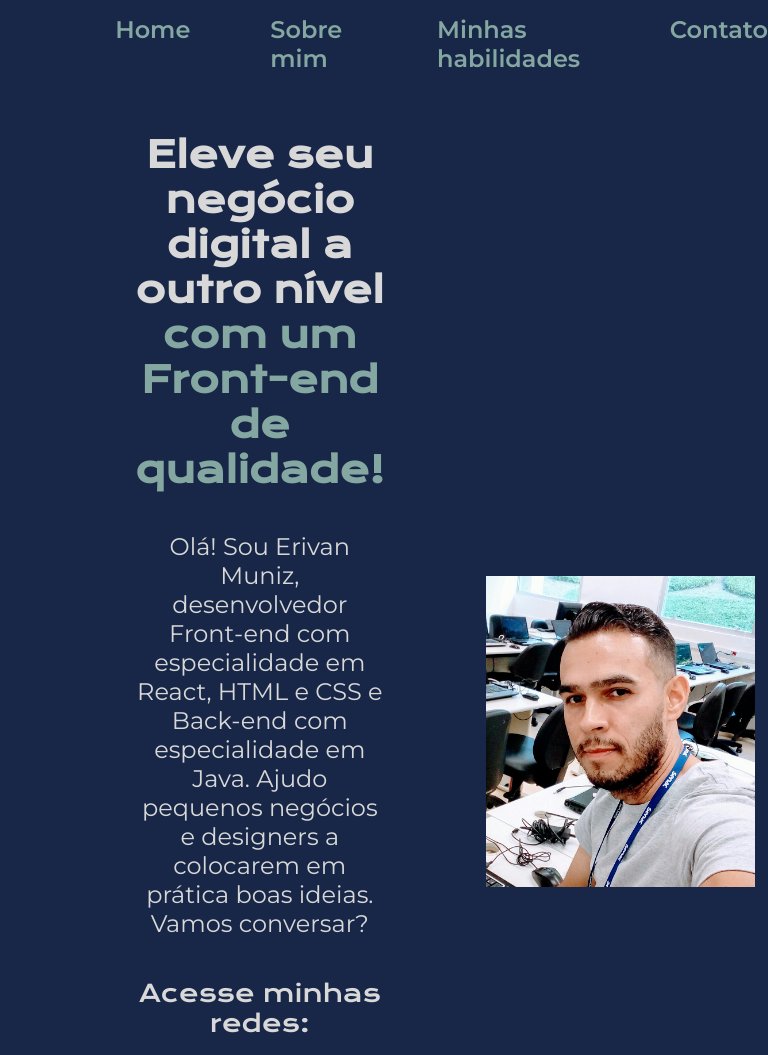
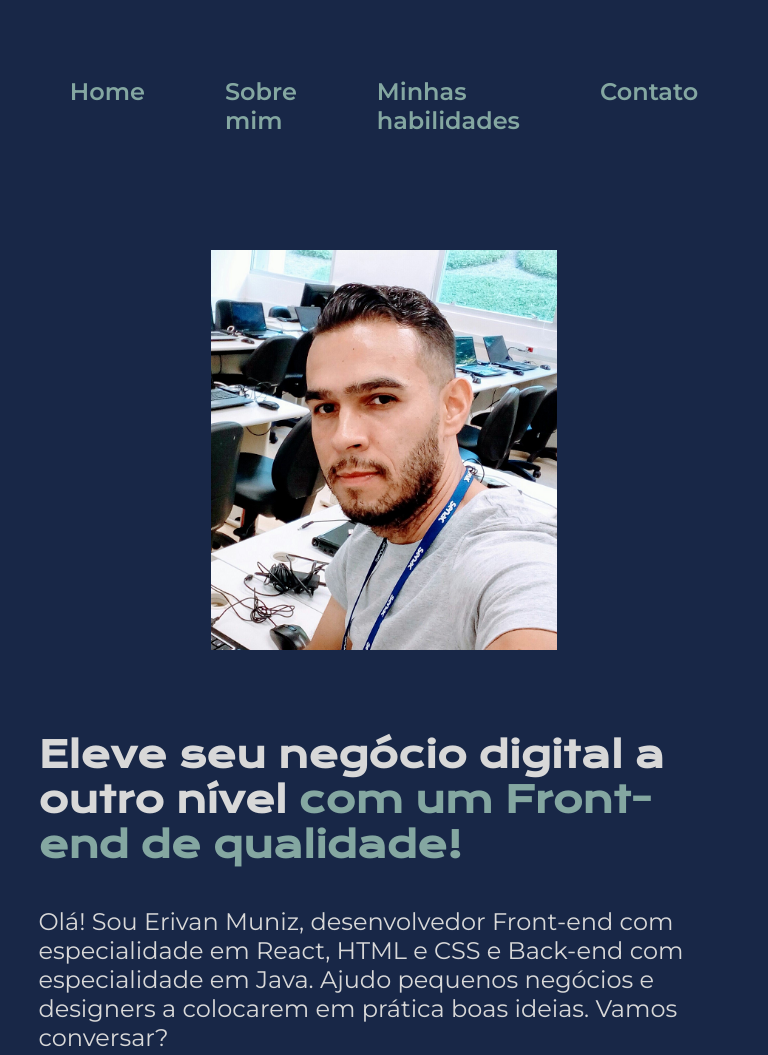
Before and after one commit to erivanmuniz/meuportfolio, a plain HTML site: page index.html in a window 768 px wide. Shown: the top 1055 px of the page. Drawn offline with nearby package versions, Linux system fonts and the light colour scheme.

Commit message:
Adicionando recursos de responsividade versão final

```diff
--- a/styles/style.css
+++ b/styles/style.css
@@ -9,8 +9,6 @@
     --fonte-primaria: 'Krona One', sans-serif;
     --fonte-secundaria: 'Montserrat', sans-serif;
 }
-
-
 
 * {
     margin: 0;
@@ -43,13 +41,11 @@ body {
 }
 
 .apresentacao {
-
     padding: 5% 15%;
     display: flex;
     align-items: center;
     justify-content: space-between;
     gap: 82px;
-
 }
 
 .apresentacao__conteudo {
@@ -59,7 +55,6 @@ body {
     display: flex;
     flex-direction: column;
     gap: 40px;
-
 
 }
 
@@ -110,17 +105,13 @@ body {
     color: var(--cor-secundaria);
     font-family: var(--fonte-secundaria);
 }
-
 .apresentacao__links__navegacao:hover {
     background-color: var(--cor-hover);
 }
-
 .apresentacao__imagem {
     width:50%;
 }
 .rodape {
-
-
     display: flex;
     align-items: center;
     justify-content: center;
@@ -131,44 +122,32 @@ body {
     font-family: var(--fonte-secundaria);
     font-size: 1.5rem;
     font-weight: 400;
-
-
 }
 
-/* Adicionando recursos com responsividade */
+/*Adicionando recursos de responsividade versão final*/
 
-@media (min-width: 576px) {
-    /* Estilos de paisagem para celular e tablet */
+@media (max-width: 1200px) {
+
+    .cabecalho {
+        padding: 10%;
+    }
     .cabecalho__menu {
-        flex-direction: row;
-        justify-content: space-around;
+        justify-content: center;
+    }
+    .apresentacao {
+        flex-direction: column-reverse;
+        padding: 5%;
+    }
+
+    .apresentacao__conteudo {
+        width: auto;
     }
 }
 
-/* Estilo do conteúdo principal */
-.apresentacao__conteudo {
-    padding: 20px;
-    text-align: center;
-}
-
-.apresentacao__imagem {
-    max-width: 100%;
-    height: auto;
-    display: block; /* Evita problemas de espaçamento entre as linhas */
-    margin: 0 auto 20px; /* Centralize a imagem e adiciona margem */
-}
-
 @media (min-width: 576px) {
-    /* Estilos de paisagem para celular e tablet*/
-    .apresentacao__imagem {
-        margin: 0 auto 40px; /* Aumente a margem para telas maiores*/
-    }
-}
-
-/* Estilo do rodapé */
     .rodape__logo {
-    /*width: 50px;
-    height: 50px;*/
+        width: 50px;
+        height: 50px;
         margin-right: 80px;
     }
 
@@ -182,17 +161,14 @@ body {
         margin-left: 80px;
     }
 
-
-@media (min-width: 576px) {
-    /* Estilos de paisagem para celular e tablet */
     .rodape {
         display: flex;
         align-items: center;
-        padding: 10px;
+        padding: 10px 10px 10px;
     }
 
     .rodape__logo,
     .rodape__senac {
-        margin: 5px 20;
+            margin: 5px 20px 20px;
     }
 }
```
Lines whose indentation alone changed are shown as unchanged.
